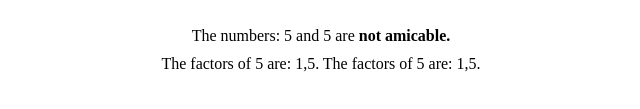
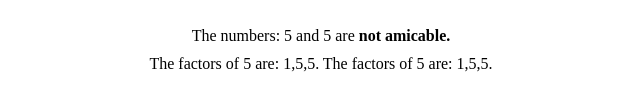
Before and after one commit to seanliu42/Amicable-Numbers, a plain HTML site: page index.html in a window 1280 px wide. Both pictures are taken after typing "5", "5" into the empty fields and a click on the button "Submit". Shown: the part 149-258 px from the top of the page, 319-959 px from the left. Drawn offline with Linux system fonts and the light colour scheme.

Commit message:
Update index.html

```diff
--- a/index.html
+++ b/index.html
@@ -43,12 +43,13 @@
                         factors.push(n);
                     }
                 }
+                factors.push(num);
                 return factors;
             }
 
             function isAmicable(num, factors) {
                 var sum = 0;
-                for(n = 0; n < factors.length; n++) {
+                for(n = 0; n < factors.length - 1; n++) {
                     sum+=factors[n];
                 }
                 if (sum == num) {
```
